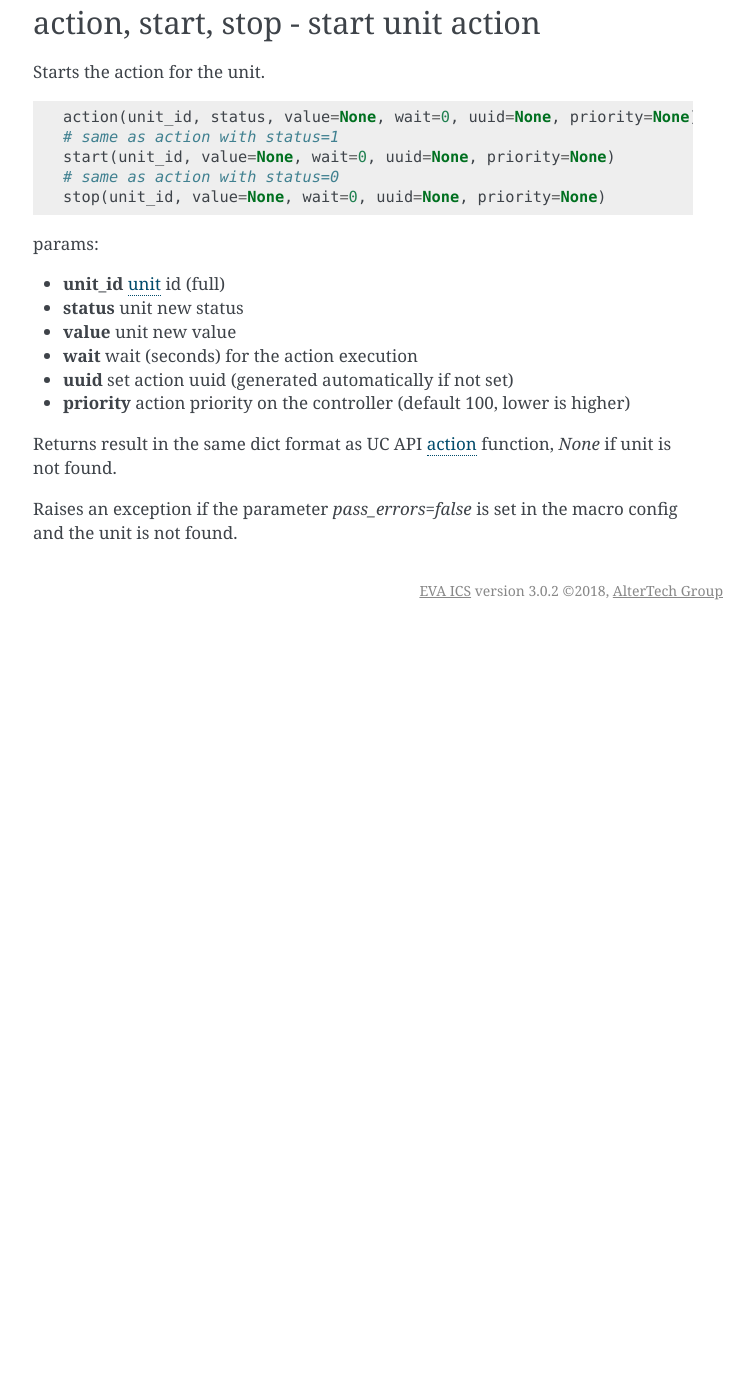
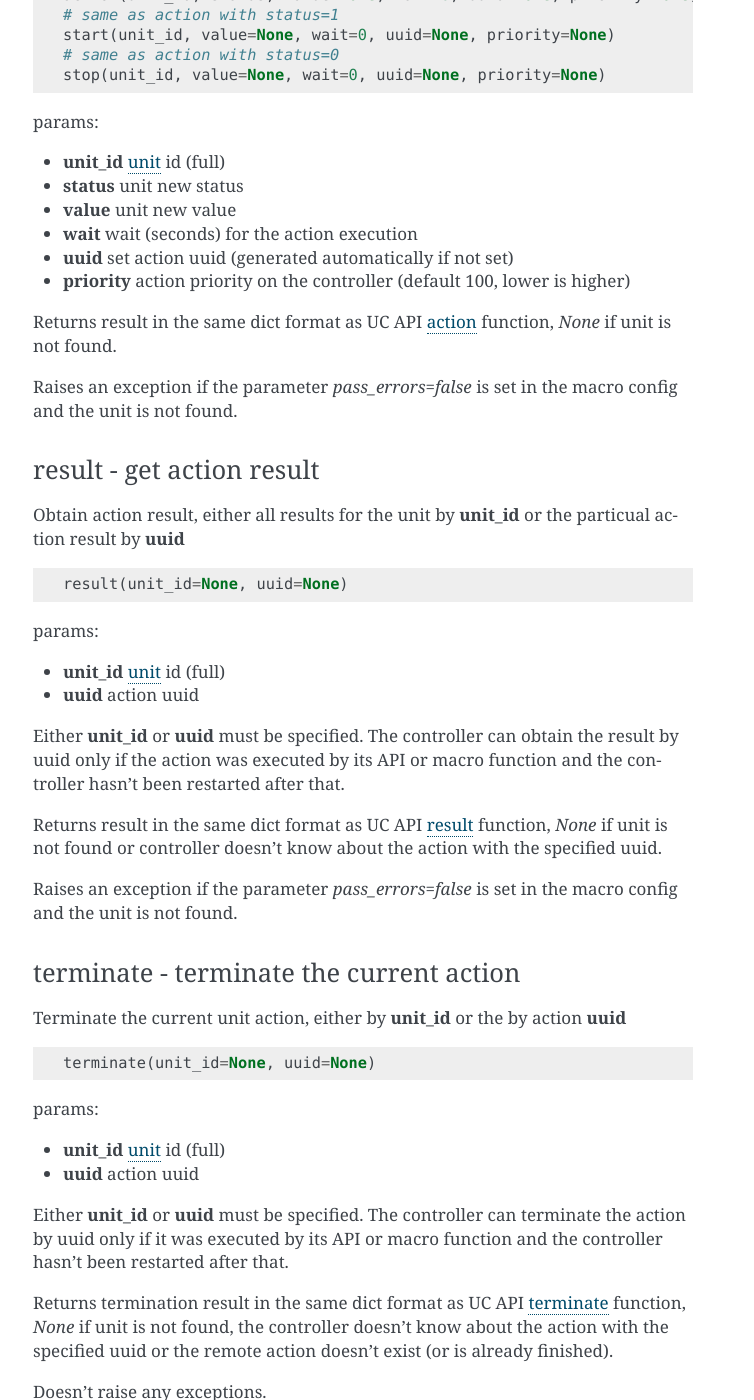
Before and after one commit to alttch/eva3, a Sphinx documentation site: the page built from doc/lm/macros.rst, in a window 1280 px wide and 1400 px high, scrolled down 9201 px. Shown: the whole window, without its empty margins (387-1141 px from the left). Built offline with Sphinx 7.4.7, drawn with Linux system fonts in a browser that asks for light colours; before the commit the page ends 9831 px from its top, so only the background shows below that; some of the changed text lies outside the part shown.

Commit message:
item functions

```diff
--- a/doc/lm/macros.rst
+++ b/doc/lm/macros.rst
@@ -22,7 +22,7 @@ Executing macros
 ----------------
 
 To execute a macro, use **run** command of :doc:`lm-cmd</cli>` or LM API
-:ref:`run<l_run>` function.
+:ref:`run<lm_run>` function.
 
 Debugging macros
 ----------------
@@ -41,12 +41,12 @@ Macros configuration
 --------------------
 
 After the macro code is placed into *xc/lm/<macro_id>.py* file, it should be
-appended to the controller using :ref:`create_macro<l_create_macro>` LM API
+appended to the controller using :ref:`create_macro<lm_create_macro>` LM API
 function or with **lm-cmd**.
 
 After the macro configuration is created, you may view it's params using
-:ref:`list_macro_props<l_list_macro_props>` and change them with
-:ref:`set_macro_prop<l_set_macro_prop>`.
+:ref:`list_macro_props<lm_list_macro_props>` and change them with
+:ref:`set_macro_prop<lm_set_macro_prop>`.
 
 Parameters:
 
@@ -282,7 +282,7 @@ config and the variale is not found.
 .. _m_clear:
 
 clear - stop timer/flag clear
------------------------------
+~~~~~~~~~~~~~~~~~~~~~~~~~~~~~
 
 If lvar is being used as a timer and has **expires** set, this function sets
 it's status to *0* which works like a timer stop.
@@ -304,7 +304,7 @@ Raises an exception if the parameter *pass_errors=false* is set in the macro
 config and the variale is not found.
 
 toggle - toggle a flag value
-----------------------------
+~~~~~~~~~~~~~~~~~~~~~~~~~~~~
 
 Sets lvar value to *1* if it has value *"0"*, otherwise *"1"*. If lvar is being
 used as a flag, this works like a switching between *False* and *True*.
@@ -323,7 +323,7 @@ Raises an exception if the parameter *pass_errors=false* is set in the macro
 config and the variale is not found.
 
 expires - set the lvar expiration time
---------------------------------------
+~~~~~~~~~~~~~~~~~~~~~~~~~~~~~~~~~~~~~~
 
 Function is used to set/change lvar expiration time and is useful for changing
 timers' durations.
@@ -348,7 +348,7 @@ Raises an exception if the parameter *pass_errors=false* is set in the macro
 config and the variale is not found.
 
 is_expired - check timer expiration
------------------------------------
+~~~~~~~~~~~~~~~~~~~~~~~~~~~~~~~~~~~
 
 Function is useful when lvar is being used as a timer to quickly check is it
 still running or not.
@@ -368,7 +368,7 @@ Raises an exception if the parameter *pass_errors=false* is set in the macro
 config and the variale is not found.
 
 unit_status - get unit status
------------------------------
+~~~~~~~~~~~~~~~~~~~~~~~~~~~~~
 
 .. code-block:: python
 
@@ -384,7 +384,7 @@ Raises an exception if the parameter *pass_errors=false* is set in the macro
 config and the unit is not found.
 
 unit_value - get unit value
----------------------------
+~~~~~~~~~~~~~~~~~~~~~~~~~~~
 
 .. code-block:: python
 
@@ -402,7 +402,7 @@ Raises an exception if the parameter *pass_errors=false* is set in the macro
 config and the unit is not found.
 
 unit_nstatus - get unit future status
--------------------------------------
+~~~~~~~~~~~~~~~~~~~~~~~~~~~~~~~~~~~~~
 
 .. code-block:: python
 
@@ -419,7 +419,7 @@ Raises an exception if the parameter *pass_errors=false* is set in the macro
 config and the unit is not found.
 
 unit_nvalue - get unit future value
------------------------------------
+~~~~~~~~~~~~~~~~~~~~~~~~~~~~~~~~~~~
 
 .. code-block:: python
 
@@ -438,7 +438,7 @@ Raises an exception if the parameter *pass_errors=false* is set in the macro
 config and the unit is not found.
 
 is_busy - check if the unit has action running
-----------------------------------------------
+~~~~~~~~~~~~~~~~~~~~~~~~~~~~~~~~~~~~~~~~~~~~~~
 
 Compares current and future unit state, the difference means the unit currently
 is running an action and is busy.
@@ -459,7 +459,7 @@ Raises an exception if the parameter *pass_errors=false* is set in the macro
 config and the unit is not found.
 
 action, start, stop - start unit action
----------------------------------------
+~~~~~~~~~~~~~~~~~~~~~~~~~~~~~~~~~~~~~~~
 
 Starts the action for the unit.
 
@@ -485,3 +485,130 @@ function, *None* if unit is not found.
 
 Raises an exception if the parameter *pass_errors=false* is set in the macro
 config and the unit is not found.
+
+result - get action result
+~~~~~~~~~~~~~~~~~~~~~~~~~~
+
+Obtain action result, either all results for the unit by **unit_id** or the
+particual action result by **uuid**
+
+.. code-block:: python
+
+    result(unit_id=None, uuid=None)
+
+params:
+
+* **unit_id** :ref:`unit<unit>` id (full)
+* **uuid** action uuid
+
+Either **unit_id** or **uuid** must be specified. The controller can obtain the
+result by uuid only if the action was executed by its API or macro function and
+the controller hasn't been restarted after that.
+
+Returns result in the same dict format as UC API :ref:`result<uc_result>`
+function, *None* if unit is not found or controller doesn't know about the
+action with the specified uuid.
+
+Raises an exception if the parameter *pass_errors=false* is set in the macro
+config and the unit is not found.
+
+terminate - terminate the current action
+~~~~~~~~~~~~~~~~~~~~~~~~~~~~~~~~~~~~~~~~
+
+Terminate the current unit action, either by **unit_id** or the by action
+**uuid**
+
+.. code-block:: python
+
+    terminate(unit_id=None, uuid=None)
+
+params:
+
+* **unit_id** :ref:`unit<unit>` id (full)
+* **uuid** action uuid
+
+Either **unit_id** or **uuid** must be specified. The controller can terminate
+the action by uuid only if it was executed by its API or macro function and the
+controller hasn't been restarted after that.
+
+Returns termination result in the same dict format as UC API
+:ref:`terminate<uc_terminate>` function, *None* if unit is not found, the
+controller doesn't know about the action with the specified uuid or the remote
+action doesn't exist (or is already finished).
+
+Doesn't raise any exceptions.
+
+q_clean - clean unit action queue
+~~~~~~~~~~~~~~~~~~~~~~~~~~~~~~~~~
+
+Cleans the unit action queue but keeps the current action running if it already
+has been started.
+
+.. code-block:: python
+
+    q_clean(unit_id=None)
+
+params:
+
+* **unit_id** :ref:`unit<unit>` id (full)
+
+Returns queue clean result in the same dict format as UC API
+:ref:`q_clean<uc_q_clean>` function, *None* if unit is not found.
+
+Doesn't raise any exceptions.
+
+kill - clean unit queue and terminate current action
+~~~~~~~~~~~~~~~~~~~~~~~~~~~~~~~~~~~~~~~~~~~~~~~~~~~~
+
+Cleans the unit action queue and terminates the current action running if it
+already has been started.
+
+.. code-block:: python
+
+    kill(unit_id=None)
+
+params:
+
+* **unit_id** :ref:`unit<unit>` id (full)
+
+Returns queue clean result in the same dict format as UC API
+:ref:`kill<uc_kill>` function, *None* if unit is not found.
+
+Doesn't raise any exceptions.
+
+sensor_status - get sensor status
+~~~~~~~~~~~~~~~~~~~~~~~~~~~~~~~~~
+
+.. code-block:: python
+
+    sensor_status(sensor_id)
+
+params:
+
+* **sensor_id** :ref:`sensor<sensor>` id (full)
+
+Returns status (integer) of sensor, *None* if sensor is not found.
+
+Raises an exception if the parameter *pass_errors=false* is set in the macro
+config and the sensor is not found.
+
+sensor_value - get sensor value
+~~~~~~~~~~~~~~~~~~~~~~~~~~~~~~~
+
+.. code-block:: python
+
+    sensor_value(sensor_id)
+
+params:
+
+* **sensor_id** :ref:`sensor<sensor>` id (full)
+
+Returns value (float if the value is numeric) of sensor state, *None* if sensor
+is not found. If the value is *null*, returns an empty string.  Returns value
+(integer) of sensor, *None* if sensor is not found.
+
+Raises an exception if the parameter *pass_errors=false* is set in the macro
+config and the sensor is not found.
+
+System functions
+----------------
```
